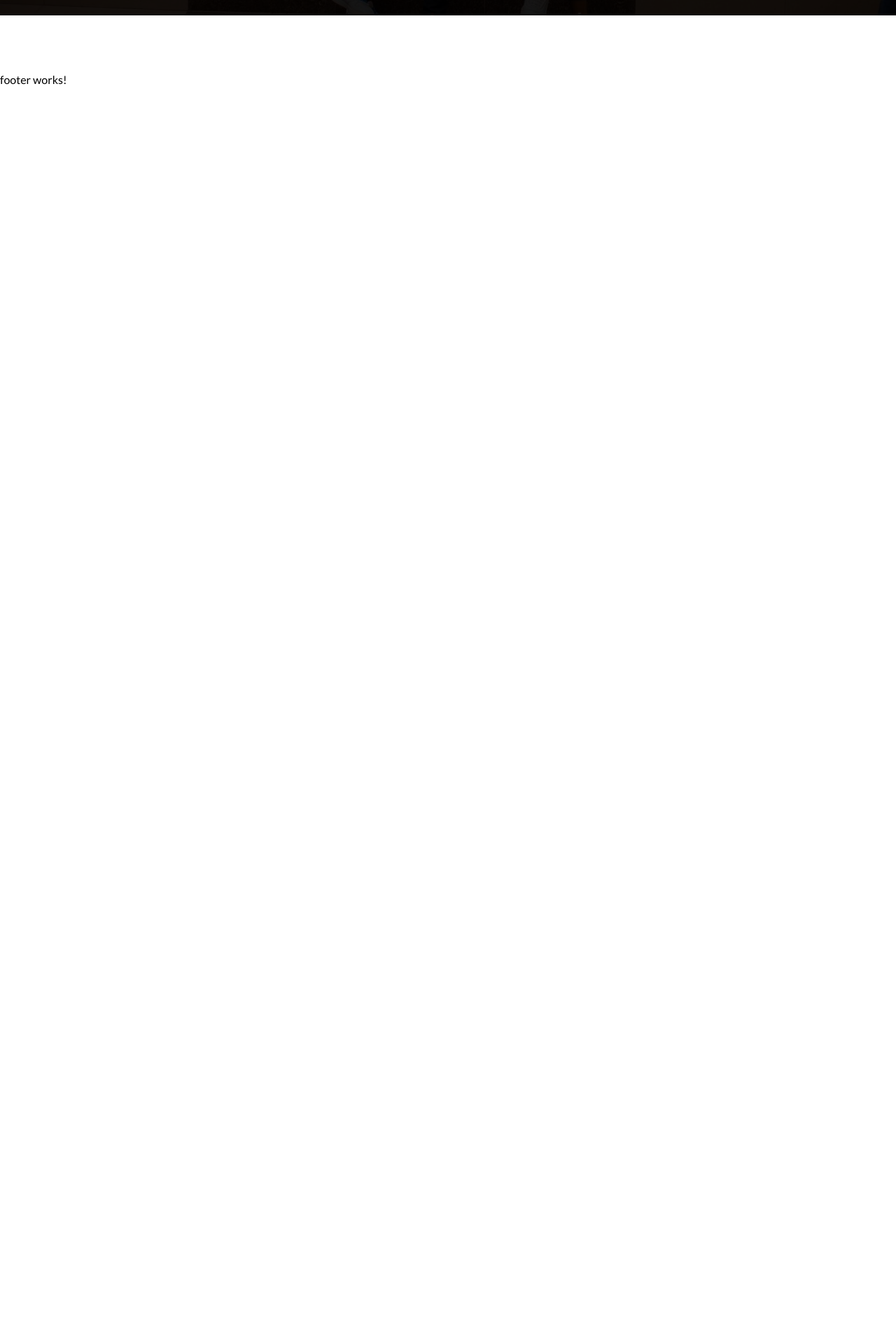
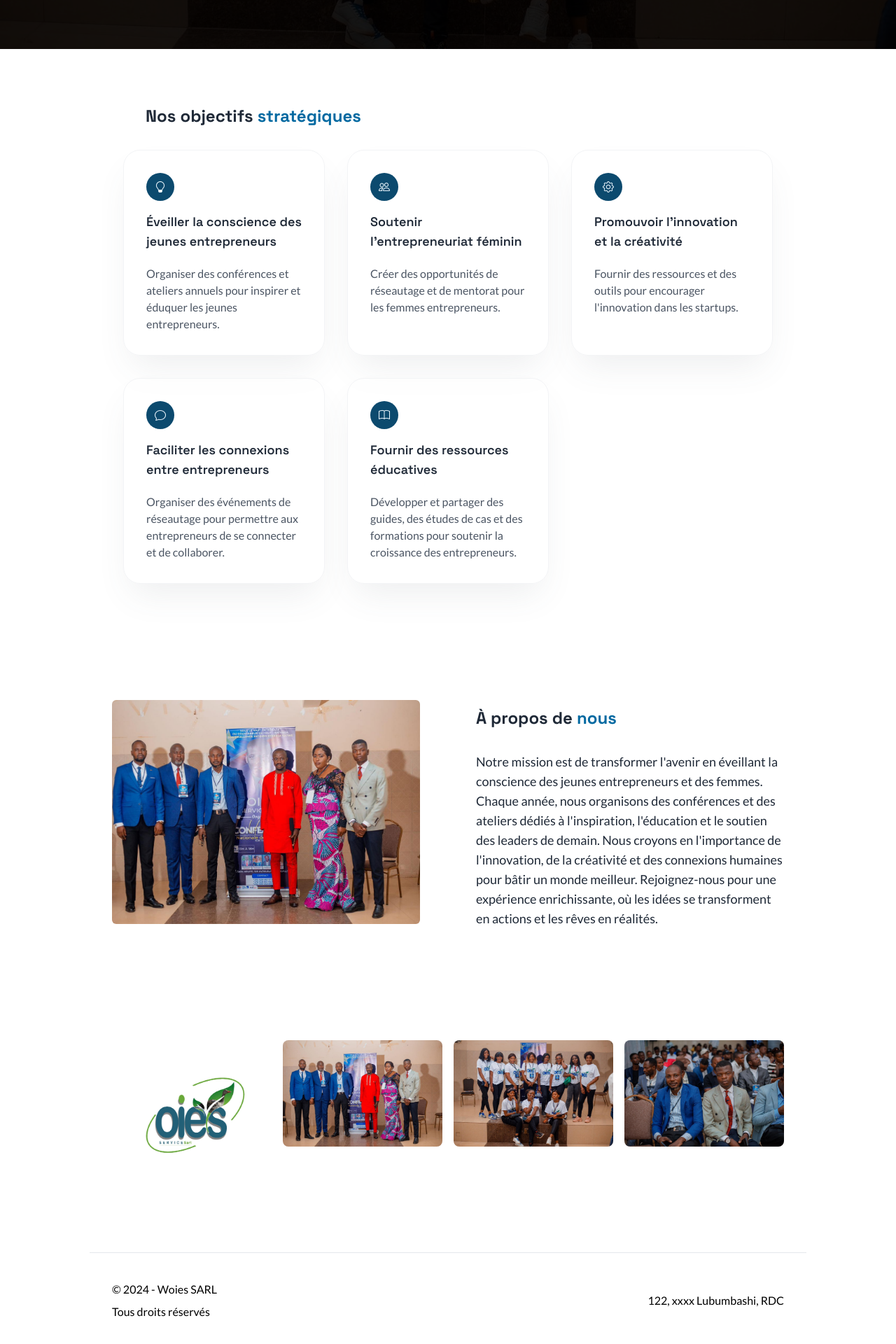
Before and after one commit to musanzi/oies-services, an Angular app: page / in a window 1280 px wide. Shown: the part 778-2698 px from the top of the page at 70% size. Before the commit the page ends 904 px from the top, so only its background shows below. Built offline with nearby package versions, Linux system fonts and the light colour scheme.

Commit message:
feat: add galery and footer

```diff
--- /dev/null
+++ b/src/app/pages/home/components/about/about.component.html
@@ -0,0 +1,19 @@
+<section class="bg-white text-gray-800 px-8 py-20 mx-auto max-w-screen-lg mb-20 mt-20">
+  <div class="grid grid-cols-1 md:grid-cols-2 items-center content-center gap-5 md:gap-20">
+    <div class="relative w-full h-52 md:h-80 mt-5 lg:mt-0">
+      <img class="object-cover rounded-md" ngSrc="/images/about.jpeg" alt="hero" fill />
+    </div>
+    <div class="leading-snug">
+      <h2 class="mt-4 text-center text-2xl font-bold text-gray-800 font-space md:text-start mb-8">
+        À propos de <span class="text-sky-700">nous</span>
+      </h2>
+      <p class="md:text-lg">
+        Notre mission est de transformer l'avenir en éveillant la conscience des jeunes entrepreneurs et des femmes.
+        Chaque année, nous organisons des conférences et des ateliers dédiés à l'inspiration, l'éducation et le soutien
+        des leaders de demain. Nous croyons en l'importance de l'innovation, de la créativité et des connexions humaines
+        pour bâtir un monde meilleur. Rejoignez-nous pour une expérience enrichissante, où les idées se transforment en
+        actions et les rêves en réalités.
+      </p>
+    </div>
+  </div>
+</section>
--- /dev/null
+++ b/src/app/pages/home/components/galery/galery.component.html
@@ -0,0 +1,14 @@
+<div class="grid grid-cols-2 md:grid-cols-4 gap-4 max-w-screen-lg mx-auto px-8 mb-20">
+  <div>
+    <img class="h-auto max-w-full rounded-lg" src="/images/logo.jpeg" alt="" />
+  </div>
+  <div>
+    <img class="h-auto max-w-full rounded-lg" src="/images/about.jpeg" alt="" />
+  </div>
+  <div>
+    <img class="h-auto max-w-full rounded-lg" src="/images/hero.jpeg" alt="" />
+  </div>
+  <div>
+    <img class="h-auto max-w-full rounded-lg" src="/images/meeting.jpeg" alt="" />
+  </div>
+</div>
--- /dev/null
+++ b/src/app/pages/home/components/goals/goals.component.html
@@ -0,0 +1,23 @@
+<div class="max-w-screen-lg mx-auto space-y-8 px-6 md:px-12 lg:px-20">
+  <h2 class="mt-4 text-center text-2xl font-bold text-gray-800 font-space md:text-start">
+    Nos objectifs <span class="text-sky-700">stratégiques</span>
+  </h2>
+
+  <div class="mt-16 grid gap-8 sm:grid-cols-2 md:-mx-8 lg:grid-cols-3">
+    @for (goal of goals; track $index) {
+    <div class="p-8 md:px-8 rounded-3xl bg-white border border-gray-100 bg-opacity-50 shadow-2xl shadow-gray-600/10">
+      <div class="flex h-10 w-10 items-center justify-center rounded-full bg-sky-900 mb-4">
+        <span class="font-bold text-sky-50">
+          <i [class]="goal.icon"></i>
+        </span>
+      </div>
+      <h3 class="text-lg font-semibold font-space text-gray-800 transition mb-5">
+        {{ goal.title }}
+      </h3>
+      <p class="text-gray-600">
+        {{ goal.description }}
+      </p>
+    </div>
+    }
+  </div>
+</div>
--- /dev/null
+++ b/src/app/pages/home/components/goals/goals.component.ts
@@ -0,0 +1,39 @@
+import { Component } from '@angular/core';
+
+@Component({
+  selector: 'app-goals',
+  standalone: true,
+  imports: [],
+  templateUrl: './goals.component.html'
+})
+export class GoalsComponent {
+  goals: { title: string; description: string; icon: string }[] = [
+    {
+      title: 'Éveiller la conscience des jeunes entrepreneurs',
+      description: 'Organiser des conférences et ateliers annuels pour inspirer et éduquer les jeunes entrepreneurs.',
+      icon: 'bi bi-lightbulb'
+    },
+    {
+      title: "Soutenir l'entrepreneuriat féminin",
+      description: 'Créer des opportunités de réseautage et de mentorat pour les femmes entrepreneurs.',
+      icon: 'bi bi-people'
+    },
+    {
+      title: "Promouvoir l'innovation et la créativité",
+      description: "Fournir des ressources et des outils pour encourager l'innovation dans les startups.",
+      icon: 'bi bi-gear'
+    },
+    {
+      title: 'Faciliter les connexions entre entrepreneurs',
+      description:
+        'Organiser des événements de réseautage pour permettre aux entrepreneurs de se connecter et de collaborer.',
+      icon: 'bi bi-chat'
+    },
+    {
+      title: 'Fournir des ressources éducatives',
+      description:
+        'Développer et partager des guides, des études de cas et des formations pour soutenir la croissance des entrepreneurs.',
+      icon: 'bi bi-book'
+    }
+  ];
+}
--- a/src/app/pages/home/components/hero/hero.component.html
+++ b/src/app/pages/home/components/hero/hero.component.html
@@ -1,6 +1,6 @@
-<header class="mb-20 h-screen bg-hero bg-center bg-no-repeat bg-cover text-white flex flex-col">
+<header class="mb-20 bg-hero bg-center bg-no-repeat bg-cover text-white">
   <div
-    class="px-8 py-20 md:py-44 md:pb-64 md:px-32 flex flex-col items-start justify-center bg-black bg-opacity-90 gap-6 text-2xl md:text-4xl h-full">
+    class="px-8 py-48 md:py-90 md:pb-64 md:px-32 flex flex-col items-center justify-center bg-black bg-opacity-90 gap-6 text-2xl md:text-4xl">
     <div class="max-w-screen-md flex flex-col items-start justify-center">
       <h1 class="font-bold font-space mt-20 mb-10 text-4xl md:text-6xl">
         Inspirez, Éveillez et
--- a/src/app/pages/home/home.component.html
+++ b/src/app/pages/home/home.component.html
@@ -1 +1,4 @@
 <app-hero />
+<app-goals />
+<app-about />
+<app-galery />
--- a/src/app/pages/home/home.component.ts
+++ b/src/app/pages/home/home.component.ts
@@ -1,10 +1,13 @@
 import { Component } from '@angular/core';
 import { HeroComponent } from './components/hero/hero.component';
+import { GoalsComponent } from './components/goals/goals.component';
+import { AboutComponent } from './components/about/about.component';
+import { GaleryComponent } from './components/galery/galery.component';
 
 @Component({
   selector: 'app-home',
   standalone: true,
-  imports: [HeroComponent],
+  imports: [HeroComponent, GoalsComponent, AboutComponent, GaleryComponent],
   templateUrl: './home.component.html'
 })
 export class HomeComponent {}
--- a/src/app/shared/components/footer/footer.component.html
+++ b/src/app/shared/components/footer/footer.component.html
@@ -1 +1,8 @@
-<p>footer works!</p>
+<footer
+  class="border-t py-10 px-8 max-w-screen-lg mx-auto flex flex-col items-center justify-between md:flex-row gap-7">
+  <div class="flex flex-col">
+    <p>&copy; 2024 - <a href="https://www.linkedin.com/in/abdelhakimboussaid/" target="_blank">Woies SARL</a></p>
+    <p class="mt-2">Tous droits réservés</p>
+  </div>
+  <h1>122, xxxx Lubumbashi, RDC</h1>
+</footer>
--- a/src/app/shared/components/topbar/topbar.component.html
+++ b/src/app/shared/components/topbar/topbar.component.html
@@ -1,4 +1,4 @@
-<header class="fixed top-0 w-full bg-white shadow-lg">
+<header class="fixed top-0 w-full bg-white shadow-lg z-50">
   <nav class="flex items-center justify-between px-8">
     <a href="">
       <div class="relative h-20 w-24">
@@ -7,13 +7,15 @@
     </a>
     <ul class="flex items-center gap-5">
       <li>
-        <a href="tel:+2348031234567">
+        <a href="tel:+2348031234567" class="flex items-center gap-2">
           <i class="bi bi-telephone stroke-black"></i>
+          <span class="hidden md:block"> +234 803 123 4567 </span>
         </a>
       </li>
       <li>
-        <a href="mailto:hugette@gmail.com">
+        <a href="mailto:hugette@gmail.com" class="flex items-center gap-2">
           <i class="bi bi-envelope stroke-black"></i>
+          <span class="hidden md:block"> hugette&#64;gmail.com </span>
         </a>
       </li>
     </ul>
```
Also changed, not shown: src/app/pages/home/components/about/about.component.ts (added, +10 -0 lines), src/app/pages/home/components/galery/galery.component.ts (added, +9 -0 lines).
